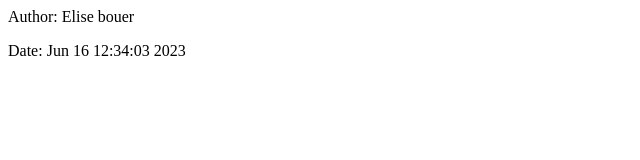
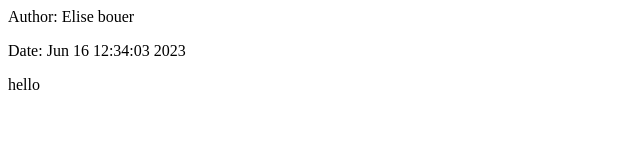
Before and after one commit to Raul2jz/new-repo, a plain HTML site: page index.html in a window 1280 px wide. Shown: the full height of the page, 0-640 px from the left. Drawn offline with Linux system fonts and the light colour scheme.

Commit message:
add p tag

```diff
--- a/index.html
+++ b/index.html
@@ -2,5 +2,7 @@
     <main>
      <p >Author: Elise bouer</p>
      <p >Date: Jun 16 12:34:03 2023</p>
+     <p >hello</P>
+
     </main>
 </head>
```
